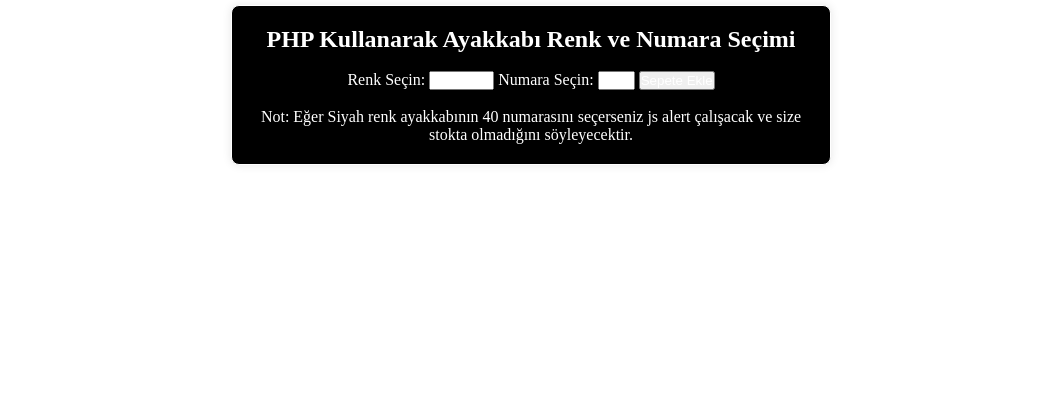
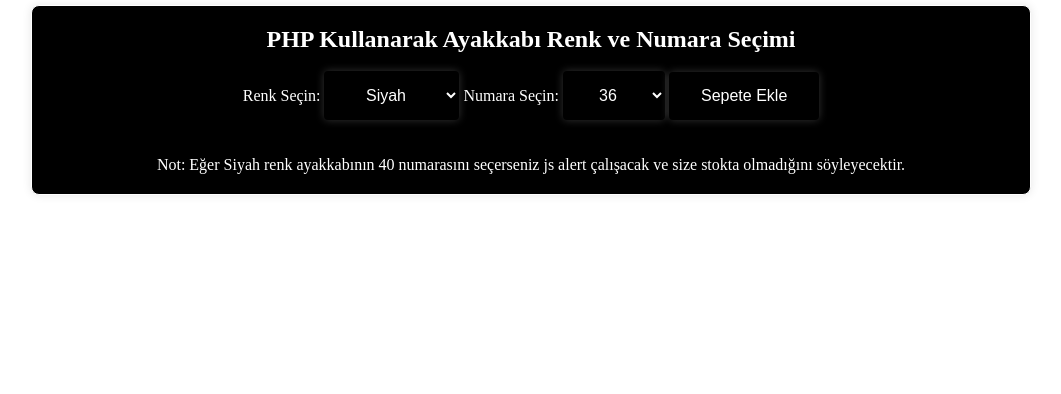
Before and after one commit to tlggnd/Dersler, a PHP site: page /phpislem.php in a window 1280 px wide. Shown: the part 80-474 px from the top of the page, without its empty margins (109-1170 px from the left). Run offline with PHP 8.4, Linux system fonts and the light colour scheme.

Commit message:
butonlar ile ilgili bazı düzenlemeler yaptım

```diff
--- a/assets/css/style.css
+++ b/assets/css/style.css
@@ -75,7 +75,7 @@ header {
 }
 
 .container {
-    max-width: 600px;
+    max-width: 1000px;
     margin: 0 auto;
     margin-top: 5px;
     padding: 20px;
@@ -114,7 +114,7 @@ footer p {
     text-decoration: none;
     display: inline-block;
     font-size: 16px;
-    box-shadow: 0 8px 16px 0 rgba(255, 255, 255, 0.2), 0 6px 20px 0 rgba(255, 255, 255, 0.19);
+    box-shadow: 0 0px 8px 0 rgba(255, 255, 255, 0.2), 0 0px 0px 0 rgba(255, 255, 255, 0.19);
     transition-duration: 0.4s;
 
 }
--- a/phpislem.php
+++ b/phpislem.php
@@ -8,7 +8,7 @@
             <h2>PHP Kullanarak Ayakkabı Renk ve Numara Seçimi</h2><br>
             <form id="shoe-form" method="POST" action="">
                 <label for="color">Renk Seçin:</label>
-                <select name="color" id="color" required>
+                <select class="buttons" name="color" id="color" required>
                     <option value="siyah">Siyah</option>
                     <option value="beyaz">Beyaz</option>
                     <option value="kırmızı">Kırmızı</option>
@@ -16,11 +16,11 @@
                 </select>
 
                 <label for="size">Numara Seçin:</label>
-                <select name="size" id="size" required>
+                <select class="buttons" name="size" id="size" required>
                 </select>
 
-                <button type="submit" name="submit">Sepete Ekle</button>
-            </form>
+                <button class="buttons" type="submit" name="submit">Sepete Ekle</button>
+            </form><br>
 
             <?php
             if (isset($_POST['submit'])) {
```
Also changed, not shown: javaislem.php (+5 -4 lines).
